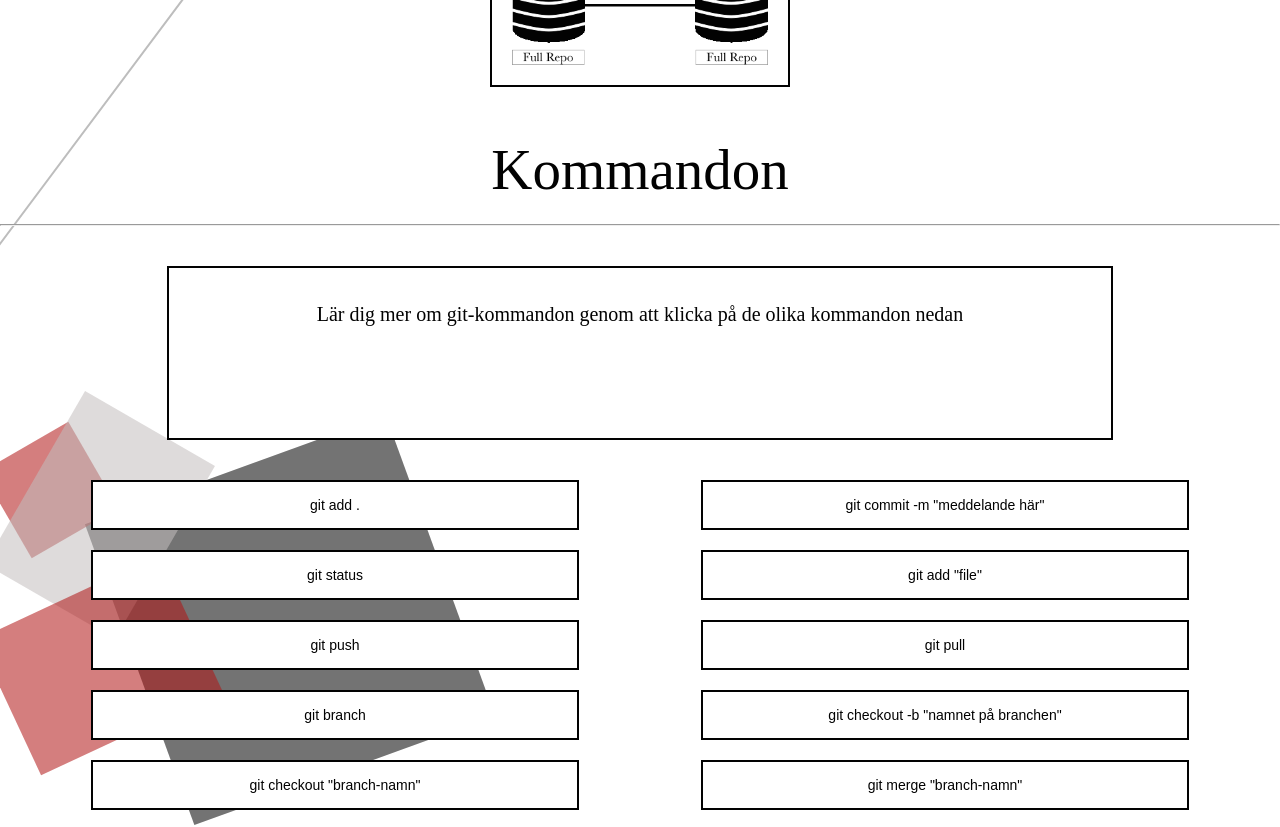
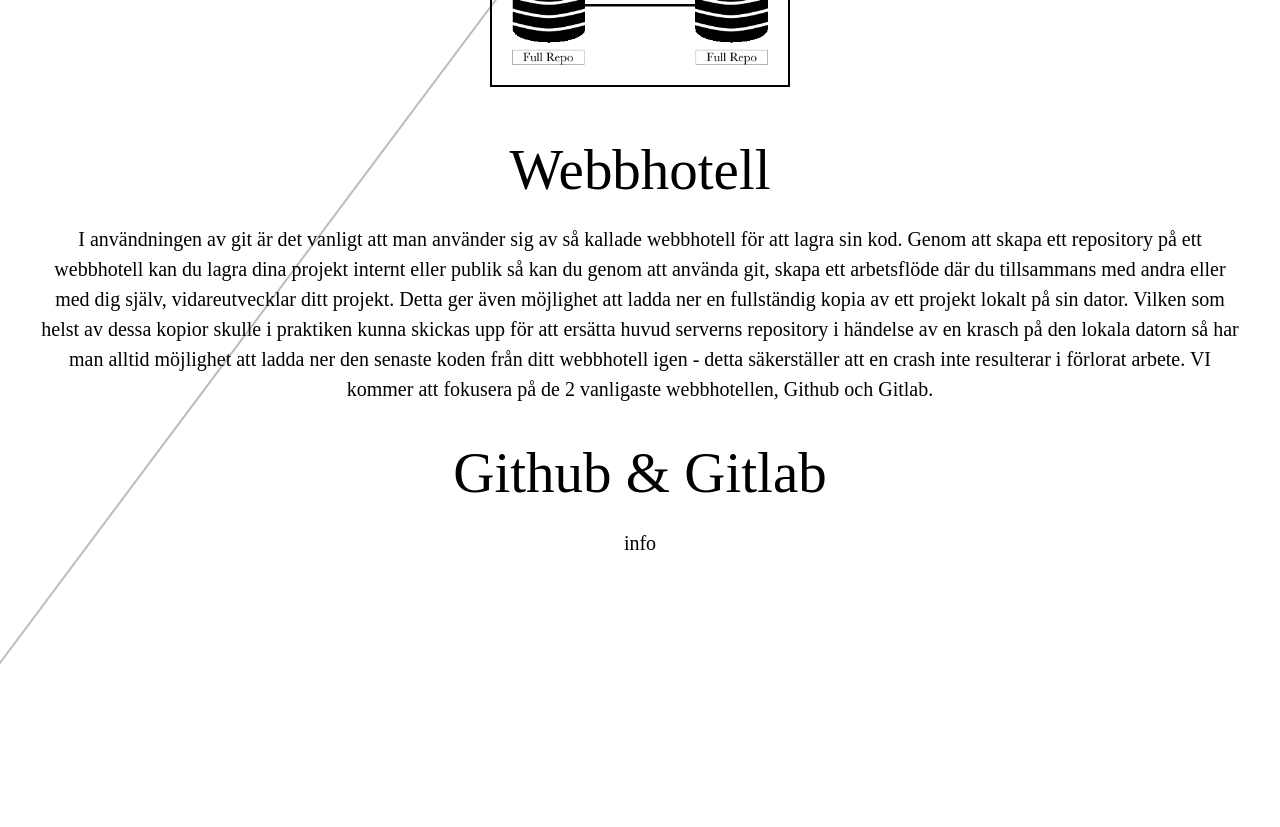
Before and after one commit to ellinorwase/how-to-git, a React (Create React App) app: page / in a window 1280 px wide. Shown: the part 1980-2807 px from the top of the page. Built offline with nearby package versions, Linux system fonts and the light colour scheme; a web font is replaced by a local one.

Commit message:
web-hosting

```diff
--- a/src/App.css
+++ b/src/App.css
@@ -4,7 +4,7 @@
   /* background-repeat: no-repeat; */
   /* background-attachment: local; */
   background-position: center;
-  animation-duration: 5.5s;
+  animation-duration: 5s;
   animation-name: bc;
   -webkit-animation-name: bc;
 }
--- a/src/App.js
+++ b/src/App.js
@@ -11,6 +11,7 @@
 import Conflicts from "./components/conflicts";
 import Description from "./components/description";
 import Quiz from "./components/quiz";
+import WebHosting from "./components/web-hosting"
 
 function App() {
   return (
@@ -24,6 +25,7 @@
             <Menu />
             <Start />
             <Description />
+            <WebHosting />
             <Commands />
             <Conflicts />
             {/* <Footer /> */}
--- /dev/null
+++ b/src/components/web-hosting.js
@@ -0,0 +1,31 @@
+import React, { Component } from "react";
+import "../css/web-hosting.css";
+
+export class webHosting extends Component {
+  render() {
+    return (
+      <div className="webHosting-container">
+        <h2>Webbhotell</h2>
+        <p>
+          I användningen av git är det vanligt att man använder sig av så
+          kallade webbhotell för att lagra sin kod. Genom att skapa ett
+          repository på ett webbhotell kan du lagra dina projekt internt eller
+          publik så kan du genom att använda git, skapa ett arbetsflöde där du
+          tillsammans med andra eller med dig själv, vidareutvecklar ditt
+          projekt. Detta ger även möjlighet att ladda ner en fullständig kopia
+          av ett projekt lokalt på sin dator. Vilken som helst av dessa kopior
+          skulle i praktiken kunna skickas upp för att ersätta huvud serverns
+          repository i händelse av en krasch på den lokala datorn så har man
+          alltid möjlighet att ladda ner den senaste koden från ditt webbhotell
+          igen - detta säkerställer att en crash inte resulterar i förlorat
+          arbete. VI kommer att fokusera på de 2 vanligaste webbhotellen, Github
+          och Gitlab.
+        </p>
+        <h2>Github & Gitlab</h2>
+        <p>info</p>
+      </div>
+    );
+  }
+}
+
+export default webHosting;
--- /dev/null
+++ b/src/css/web-hosting.css
@@ -0,0 +1,10 @@
+.webHosting-container{
+    height: 100vh;
+    text-align: center;
+}
+
+.webHosting-container>p{
+    font-size: 20px;
+    margin-left: 40px;
+    margin-right: 40px;
+}
```
